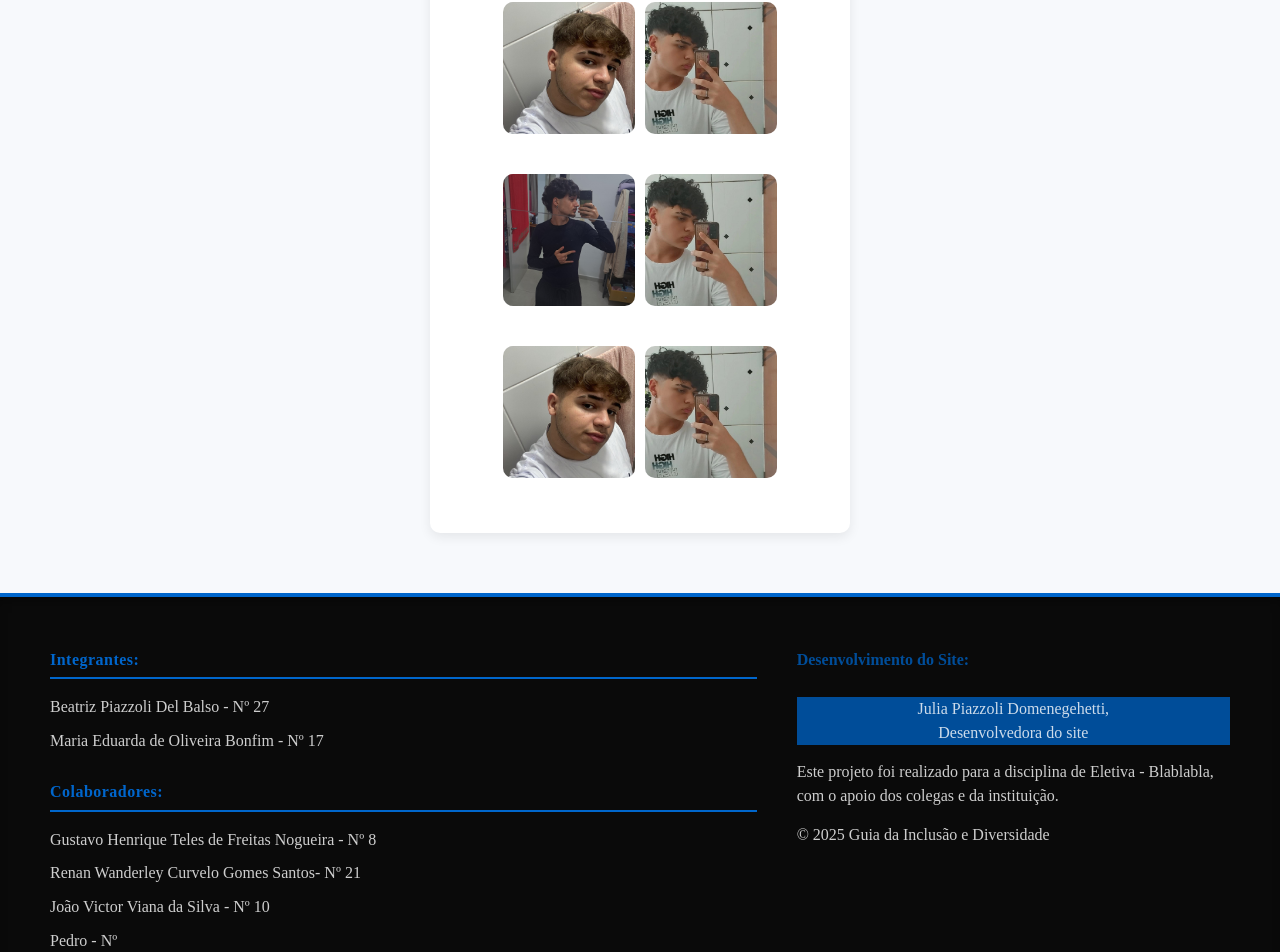
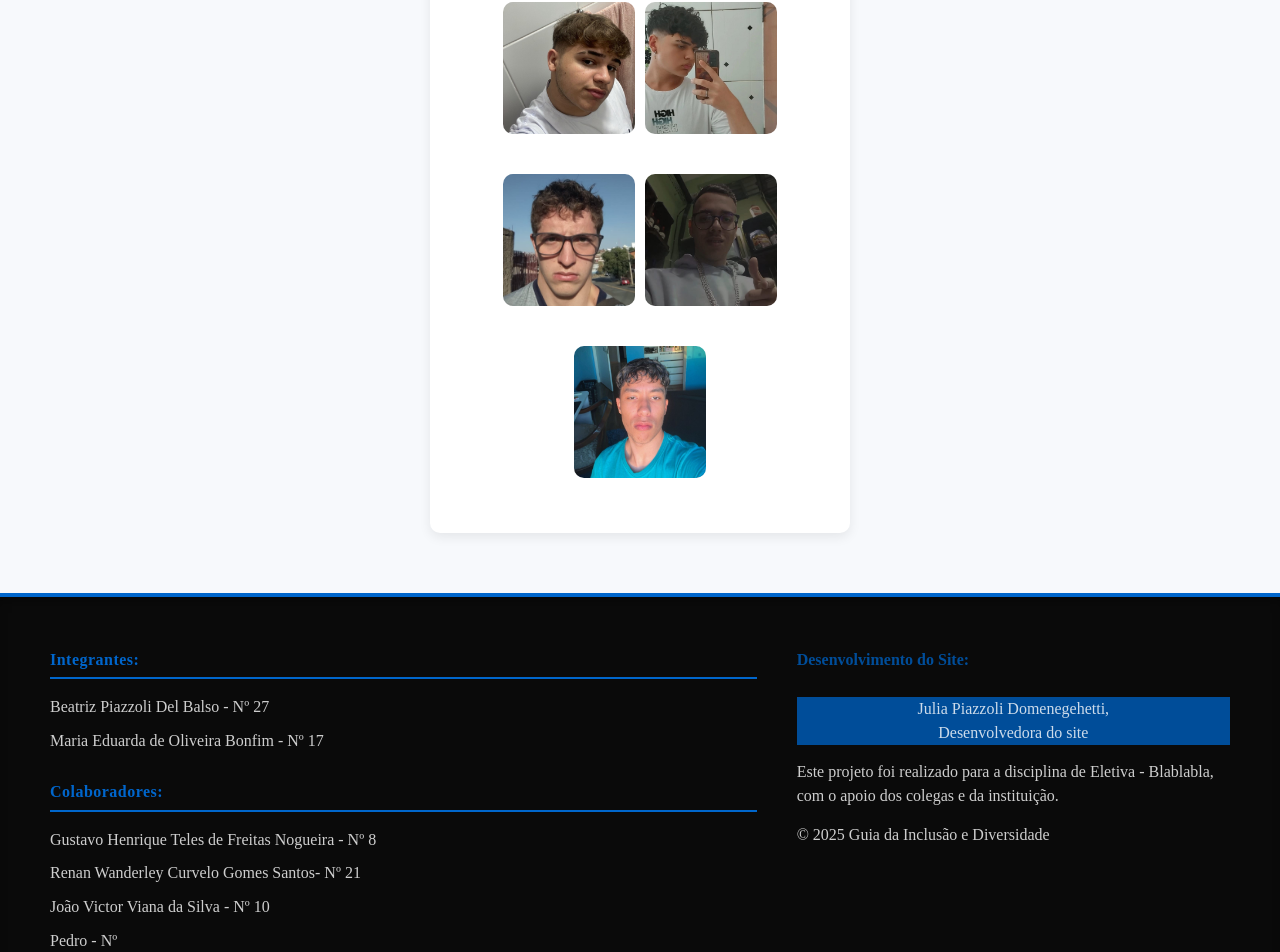
Before and after one commit to JuPiazzoli/PROJETO-ESCOLAR-BIA, a React (Vite) app: page / in a window 1280 px wide. Shown: the part 1589-2541 px from the top of the page. Built offline with nearby package versions, Linux system fonts and the light colour scheme.

Commit message:
Apresentação - Modificação

```diff
--- a/src/Pages/Apresentacao.jsx
+++ b/src/Pages/Apresentacao.jsx
@@ -6,7 +6,9 @@ import Fund1 from '../assets/Beatriz.jpg'
 import Fund2 from '../assets/Bonfim.jpg'
 import Colab1 from '../assets/Gustavo.jpg'
 import Colab2 from '../assets/Renan.jpg'
-import Colab3 from '../assets/Matheus.jpg'
+import Colab3 from '../assets/Felipe.jpeg'
+import Colab4 from '../assets/João.jpeg'
+import Colab5 from '../assets/Pedro.jpeg'
 import Footer from "../Components/Footer";
 
 function Apresentacao() {
@@ -83,11 +85,10 @@ function Apresentacao() {
         </div>
         <div className="Flex-row-I">
         <img src={Colab3} alt="Colaboradores" className="Colab" />
-        <img src={Colab2} alt="Colaboradores" className="Colab" />
+        <img src={Colab4} alt="Colaboradores" className="Colab" />
         </div>
         <div className="Flex-row-I">
-        <img src={Colab1} alt="Colaboradores" className="Colab" />
-        <img src={Colab2} alt="Colaboradores" className="Colab" />
+        <img src={Colab5} alt="Colaboradores" className="Colab" />
         </div>
       </div>
       </div>
```
